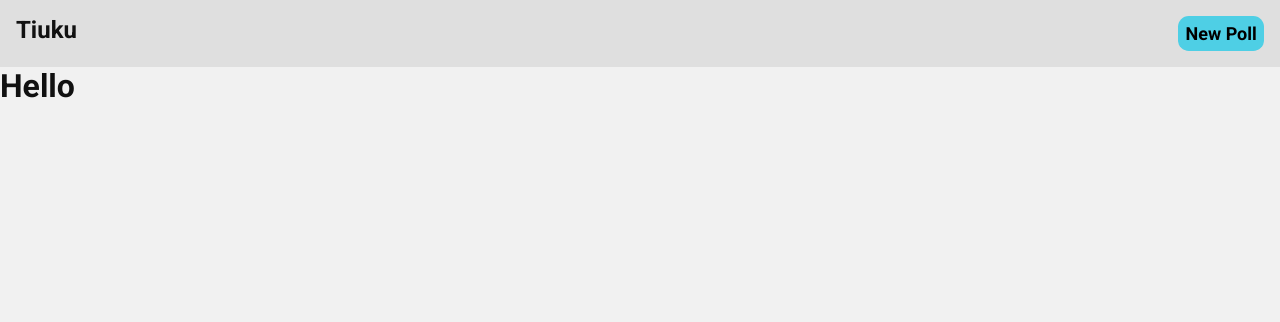
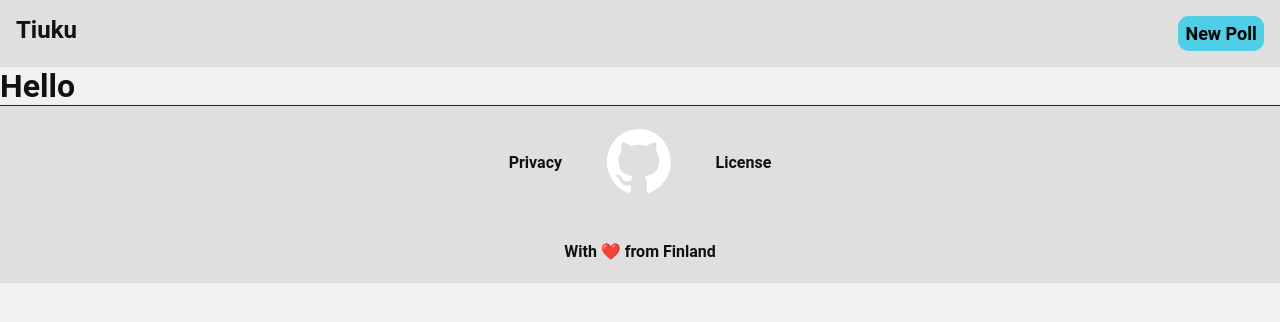
Before and after one commit to maholmlund/tiuku, a Next.js app: page / in a window 1280 px wide. Shown: the top 322 px of the page. Built offline with nearby package versions, Linux system fonts and the light colour scheme.

Commit message:
create page footer

```diff
--- a/app/layout.tsx
+++ b/app/layout.tsx
@@ -1,14 +1,9 @@
 import type { Metadata } from "next";
-import { Roboto } from "next/font/google";
 import AccentButton from "@/components/accentButton";
 import "./globals.css";
 import NavBar from "@/components/navbar";
+import Footer from "@/components/footer";
 import Link from "next/link";
-
-const roboto = Roboto({
-  variable: "--font-geist-sans",
-  subsets: ["latin"],
-});
 
 export const metadata: Metadata = {
   title: "Tiuku",
@@ -22,7 +17,7 @@ export default function RootLayout({
 }>) {
   return (
     <html lang="en">
-      <body className={`${roboto.variable}`}>
+      <body>
         <NavBar>
           <Link href="/new">
             <AccentButton>
@@ -31,6 +26,7 @@ export default function RootLayout({
           </Link>
         </NavBar>
         {children}
+        <Footer />
       </body>
     </html>
   );
--- /dev/null
+++ b/components/footer.module.css
@@ -0,0 +1,20 @@
+.footer {
+  width: 100vw;
+  overflow: hidden;
+  background-color: var(--bg2);
+  display: flex;
+  flex-direction: column;
+  border-top: 1px solid var(--text3);
+}
+
+.footerRow {
+  display: flex;
+  flex-direction: row;
+  align-items: center;
+  justify-content: center;
+}
+
+.footerItem {
+  margin: 1.4em;
+  font-weight: bold;
+}
--- /dev/null
+++ b/components/footer.tsx
@@ -0,0 +1,20 @@
+import Link from "next/link"
+import styles from "./footer.module.css"
+import Image from "next/image"
+
+export default function Footer() {
+  return (
+    <div className={styles.footer}>
+      <div className={styles.footerRow}>
+        <Link className={styles.footerItem} href="/">Privacy</Link>
+        <Link className={styles.footerItem} href="https://github.com/maholmlund/tiuku">
+          <Image src="/github-mark-white.svg" width={64} height={64} alt="github logo" />
+        </Link>
+        <Link className={styles.footerItem} href="/">License</Link>
+      </div>
+      <div className={styles.footerRow}>
+        <p className={styles.footerItem}>With ❤️ from Finland</p>
+      </div>
+    </div>
+  )
+}
```
Also changed, not shown: public/github-mark-white.svg (added).
